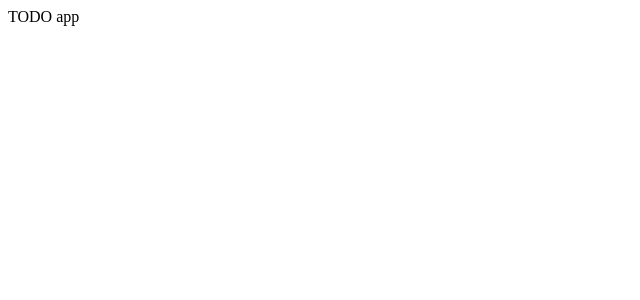
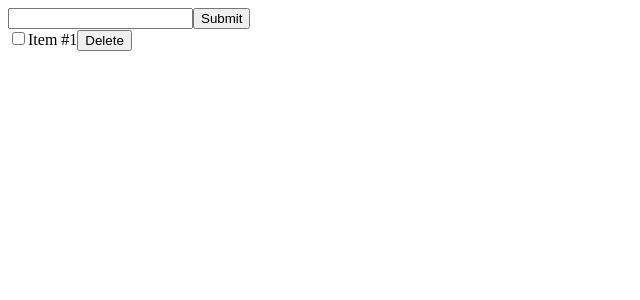
Before and after one commit to HeraTheYorkie/todo-app-ReactJS, a React (Create React App) app: page / in a window 1280 px wide. Shown: the top 300 px of the page, without its empty margins (0-640 px from the left). Built offline with nearby package versions, Linux system fonts and the light colour scheme.

Commit message:
Add Item FromComponent

```diff
--- a/src/App.js
+++ b/src/App.js
@@ -1,8 +1,18 @@
+import { ItemForm } from "./components/ItemForm";
 
 function App() {
   return (
     <div>
-      TODO app
+      <div>
+        <ItemForm />
+      </div>
+      <div>
+        <div>
+          <input type="checkbox" name="" id="" />
+          <span>Item #1</span>
+          <button type="button">Delete</button>
+        </div>
+      </div>
     </div>
   );
 }
--- /dev/null
+++ b/src/components/ItemForm/ItemForm.jsx
@@ -0,0 +1,8 @@
+export function ItemForm(props) {
+    return (
+      <form>
+        <input type="text" />
+        <button type="submit">Submit</button>
+      </form>
+    );
+  }
--- /dev/null
+++ b/src/components/ItemForm/index.js
@@ -0,0 +1 @@
+export { ItemForm } from "./ItemForm";
```
